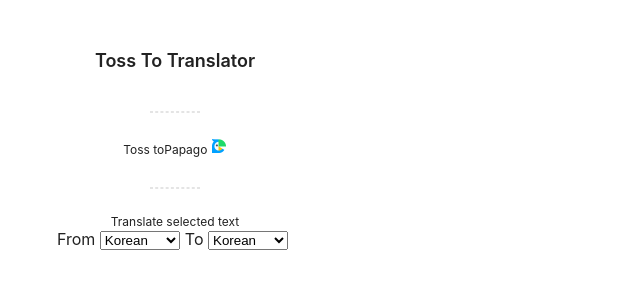
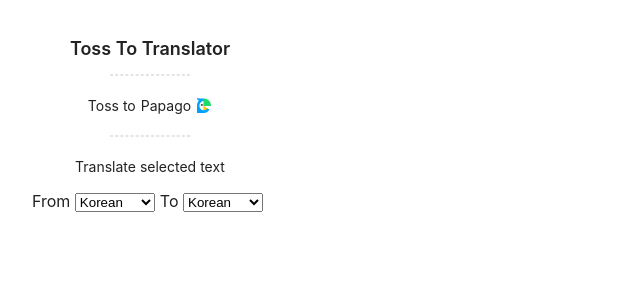
Before and after one commit to TKOxff/TTT, a website built with webpack: page public/popup.html in a window 1280 px wide. Shown: the whole page, without its empty margins (0-640 px from the left). Built offline with nearby package versions, Linux system fonts and the light colour scheme; some packages are replaced by stand-ins of ours; files whose address does not match are found by name.

```diff
--- a/package.json
+++ b/package.json
@@ -1,7 +1,7 @@
 {
   "name": "ttt",
-  "version": "0.1.0",
-  "description": "My Chrome Extension",
+  "version": "0.9.0",
+  "description": "TTT desc in package.json",
   "private": true,
   "scripts": {
     "watch": "webpack --mode=development --watch --config config/webpack.config.js",
--- a/src/popup.css
+++ b/src/popup.css
@@ -15,8 +15,8 @@
 }
 
 body {
-  width: 350px;
-  height: 300px;
+  width: 300px;
+  height: 250px;
 }
 
 .app {
@@ -47,7 +47,19 @@
 }
 
 .subtitle {
-  font-size: 12px;
+  display: flex;
+  font-size: 14px;
+  padding: 16px;
+}
+
+/* Translator Name */
+.subtitle span {
+  padding: 0 5px;
+}
+
+/* Translator Icon */
+.subtitle img {
+  justify-content: center;
 }
 
 code {
@@ -96,8 +108,8 @@
 }
 
 .divider {
-  margin: 30px auto 25px;
-  width: 50px;
+  margin: 5px auto 5px;
+  width: 80px;
   border: 0.5px dashed #000;
   opacity: 0.1;
 }
```
Also changed, not shown: 2 other files.
